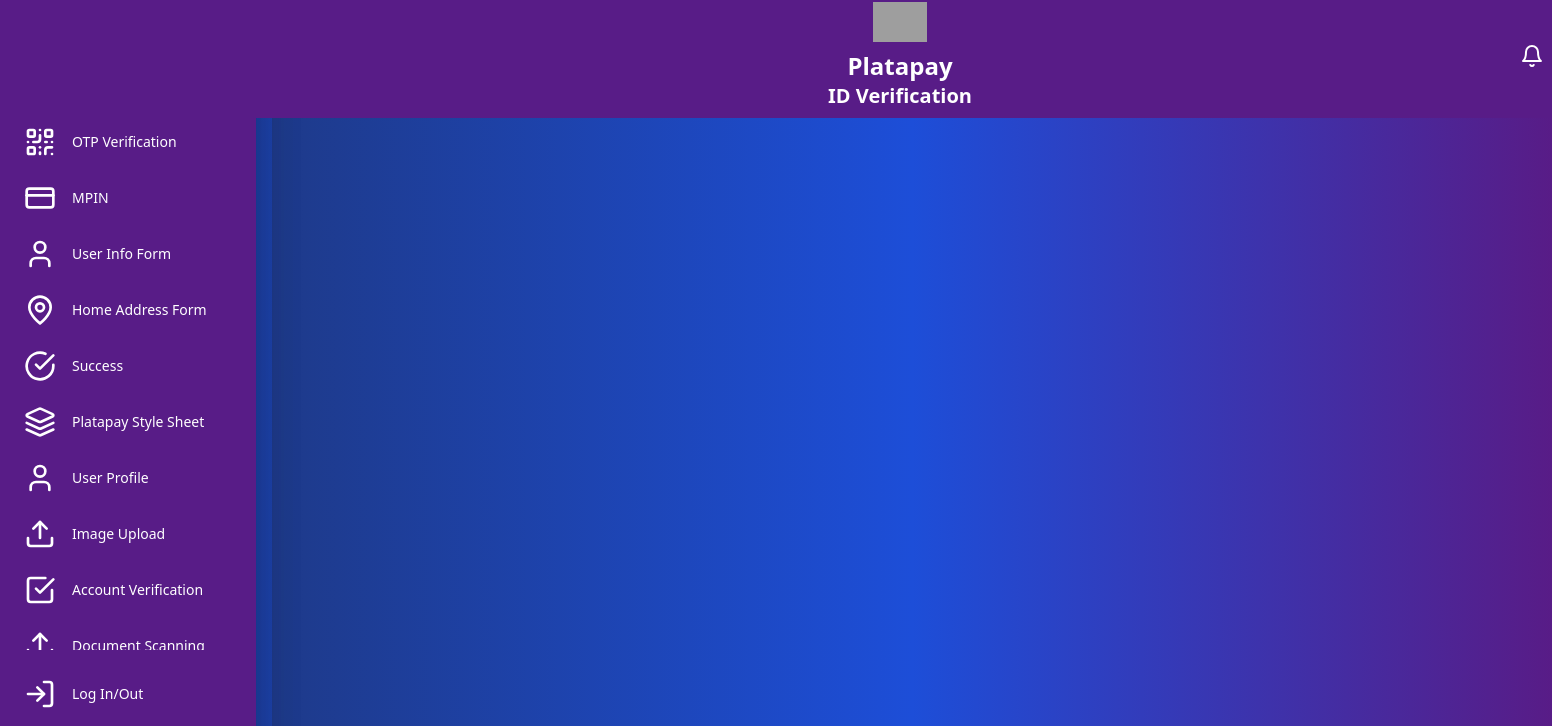
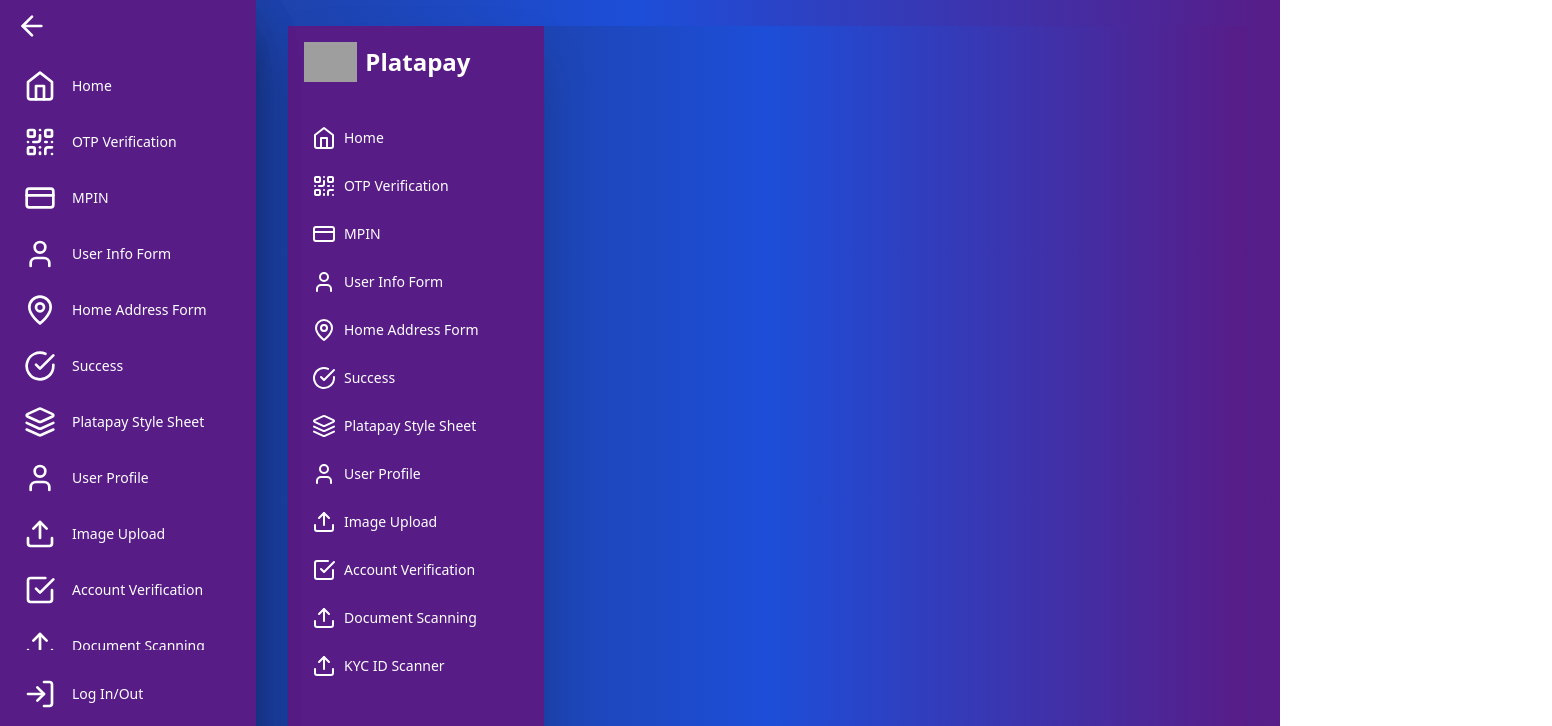
Before and after one commit to bossm747/platapay-mobile, a React (Vite) app: page /id-verification in a window 1280 px wide. Shown: the part 6-732 px from the top of the page, 1552 px wide, since content can reach past the window. Built offline with nearby package versions, Linux system fonts and the light colour scheme; grey boxes are pictures that could not be loaded.

Commit message:
GPT Engineer Update [skip gpt_engineer]

```diff
--- a/src/components/Layout.jsx
+++ b/src/components/Layout.jsx
@@ -31,16 +31,41 @@ const Layout = () => {
   }, [menuOpen]);
 
   return (
-    <div className="h-screen w-screen flex flex-col bg-gradient-to-r from-blue-900 via-blue-700 to-purple-900">
+    <div className="min-h-screen w-full flex bg-gradient-to-r from-blue-900 via-blue-700 to-purple-900">
+      {/* Side Menu for Desktop */}
+      <div className="hidden lg:flex lg:flex-col lg:w-64 lg:bg-purple-900 lg:text-white lg:h-screen lg:shadow-2xl">
+        <div className="p-4 flex flex-col justify-between h-full">
+          <div className="flex-1 overflow-y-auto">
+            <div className="flex items-center mb-8">
+              <img src={logoUrl} alt="Platapay Logo" className="h-10 w-auto mr-2" />
+              <span className="text-2xl font-bold">Platapay</span>
+            </div>
+            {pages.map(page => (
+              <Link key={page.path} to={page.path} className="flex items-center px-2 py-3 hover:bg-purple-700 text-sm">
+                {React.createElement(page.icon, { className: "text-white w-6 h-6 mr-2" })}
+                <span>{page.name}</span>
+              </Link>
+            ))}
+          </div>
+          <div className="mt-4">
+            <Link to="/login" className="flex items-center px-2 py-3 hover:bg-purple-700 text-sm">
+              <LogIn className="text-white w-6 h-6 mr-2" />
+              <span>Log In/Out</span>
+            </Link>
+            <Link to="/settings" className="flex items-center px-2 py-3 hover:bg-purple-700 text-sm">
+              <Settings className="text-white w-6 h-6 mr-2" />
+              <span>Settings</span>
+            </Link>
+          </div>
+        </div>
+      </div>
+      <div className="flex-1 flex flex-col">
         {/* Sticky Header */}
-      <div className="w-full flex justify-between items-center bg-purple-900 text-white p-2 fixed top-0 z-10">
-        <div className="relative">
-          <Menu className="text-white cursor-pointer lg:hidden" onClick={() => setMenuOpen(!menuOpen)} />
-        </div>
-        <div className="flex flex-col items-center">
-          <img src={logoUrl} alt="Platapay Logo" className="h-10 w-auto mb-2" />
+        <div className="w-full flex justify-between items-center bg-purple-900 text-white p-4 lg:hidden">
+          <Menu className="text-white cursor-pointer" onClick={() => setMenuOpen(!menuOpen)} />
+          <div className="flex items-center">
+            <img src={logoUrl} alt="Platapay Logo" className="h-8 w-auto mr-2" />
             <span className="text-2xl font-bold">Platapay</span>
-          <span className="text-xl font-bold">{currentPage ? currentPage.name : "Home"}</span>
           </div>
           <Bell className="text-white" />
         </div>
@@ -99,20 +124,21 @@ const Layout = () => {
         </div>
       </div>
         {/* Body Content */}
-      <div className="flex-1 mt-16 mb-16 p-4 lg:ml-64">
+        <div className="flex-1 p-4 lg:p-8 overflow-y-auto">
           <Outlet />
         </div>
         {/* Sticky Footer */}
-      <div className="w-full flex justify-between items-center bg-purple-900 text-white p-4 fixed bottom-0 z-10">
-        <Home className="text-white w-8 h-8" />
-        <CreditCard className="text-white w-8 h-8" />
+        <div className="w-full flex justify-between items-center bg-purple-900 text-white p-4 lg:hidden">
+          <Home className="text-white w-6 h-6" />
+          <CreditCard className="text-white w-6 h-6" />
           <div className="relative">
             <div className="absolute -top-6 left-1/2 transform -translate-x-1/2 bg-white rounded-full p-2 shadow-2xl">
-            <QrCode className="text-purple-900 w-12 h-12" />
+              <QrCode className="text-purple-900 w-10 h-10" />
             </div>
           </div>
-        <Inbox className="text-white w-8 h-8" />
-        <HelpCircle className="text-white w-8 h-8" />
+          <Inbox className="text-white w-6 h-6" />
+          <HelpCircle className="text-white w-6 h-6" />
+        </div>
       </div>
     </div>
   );
--- a/src/pages/Index.jsx
+++ b/src/pages/Index.jsx
@@ -20,36 +20,25 @@ const Index = () => {
   ];
 
   return (
-    <div className="h-screen w-screen flex flex-col items-center justify-center bg-gradient-to-r from-blue-900 via-blue-700 to-purple-900">
-
-      {/* Screen Divider */}
-      <div className="w-full h-1 bg-blue-600 mt-16"></div>
-      {/* Body Content */}
-      <div className="flex-1 flex flex-col items-center justify-center mt-8">
-        <div className="flex flex-col items-center mt-8">
-          {/* Title */}
-          <h1 className="text-white text-center text-4xl font-bold mt-4">BALANCE</h1>
-          {/* Balance Amount */}
-          <p className="text-white text-center text-4xl mt-2">₱747,747.00</p>
+    <div className="min-h-screen w-full flex flex-col items-center justify-center bg-gradient-to-r from-blue-900 via-blue-700 to-purple-900 p-4 lg:p-8">
+      <div className="w-full max-w-4xl">
+        <div className="flex flex-col items-center mb-8">
+          <h1 className="text-white text-center text-4xl lg:text-5xl font-bold">BALANCE</h1>
+          <p className="text-white text-center text-4xl lg:text-5xl mt-2">₱747,747.00</p>
         </div>
-        {/* Wallet Buttons */}
-        <div className="flex space-x-4 mt-4">
-          <Button className="bg-green-500 text-white shadow-lg shadow-[rgba(0,0,0,0.5)]">Wallet Topup</Button>
-          <Button className="bg-purple-900 text-white border border-white border-[0.5px] rounded shadow-lg shadow-[rgba(0,0,0,0.9)]">Wallet Cashout</Button>
+        <div className="flex justify-center space-x-4 mb-8">
+          <Button className="bg-green-500 text-white shadow-lg shadow-[rgba(0,0,0,0.5)] px-6 py-3">Wallet Topup</Button>
+          <Button className="bg-purple-900 text-white border border-white border-[0.5px] rounded shadow-lg shadow-[rgba(0,0,0,0.9)] px-6 py-3">Wallet Cashout</Button>
         </div>
-        {/* Spacer */}
-        <div className="h-8"></div>
-        {/* Keypad */}
-        <div className="grid grid-cols-3 gap-2 mt-4 w-full px-4">
+        <div className="grid grid-cols-3 lg:grid-cols-4 gap-4">
           {services.map((service, index) => (
-            <Button key={index} className="shadow-lg shadow-[rgba(0,0,0,0.5)] text-white bg-blue-700 active:shadow-none active:translate-y-1 w-full h-16 flex flex-col items-center justify-center">
+            <Button key={index} className="shadow-lg shadow-[rgba(0,0,0,0.5)] text-white bg-blue-700 hover:bg-blue-600 active:shadow-none active:translate-y-1 w-full h-24 lg:h-32 flex flex-col items-center justify-center transition-all duration-200">
               {service.icon}
-              <span className="text-xs text-white">{service.title}</span>
+              <span className="text-sm lg:text-base text-white mt-2">{service.title}</span>
             </Button>
           ))}
         </div>
       </div>
-
     </div>
   );
 };
```
Lines whose indentation alone changed are shown as unchanged.
